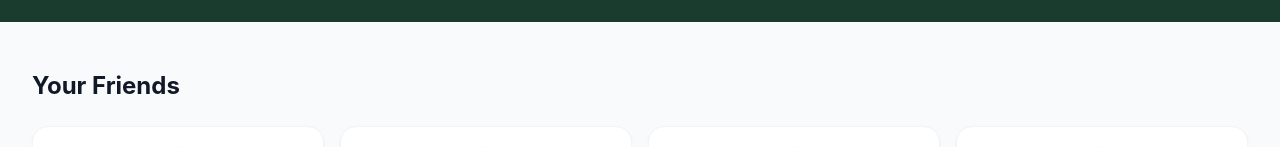
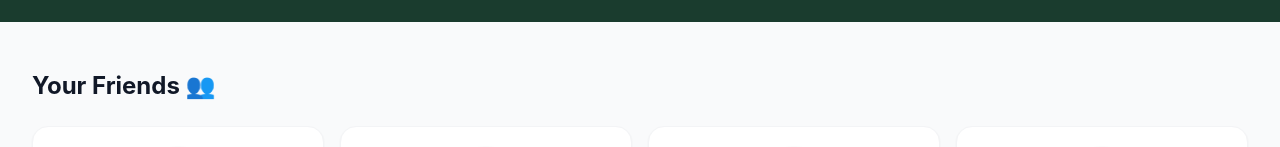
Before and after one commit to Nur-A-Arfin-Rakib/Keenkeeper, a React (Vite) app: page / in a window 1280 px wide. Shown: the part 550-697 px from the top of the page. Built offline with nearby package versions, Linux system fonts and the light colour scheme; grey boxes are pictures that could not be loaded.

Commit message:
added home page banner with summary cards

```diff
--- a/src/pages/Home.jsx
+++ b/src/pages/Home.jsx
@@ -79,7 +79,7 @@ const Home = () => {
 
       {/* Friends Grid */}
       <div className="max-w-7xl mx-auto px-4 sm:px-6 lg:px-8 py-12">
-        <h2 className="text-2xl font-bold text-gray-900 mb-6">Your Friends</h2>
+        <h2 className="text-2xl font-bold text-gray-900 mb-6">Your Friends 👥</h2>
         {loading ? (
           <LoadingSpinner />
         ) : (
```
